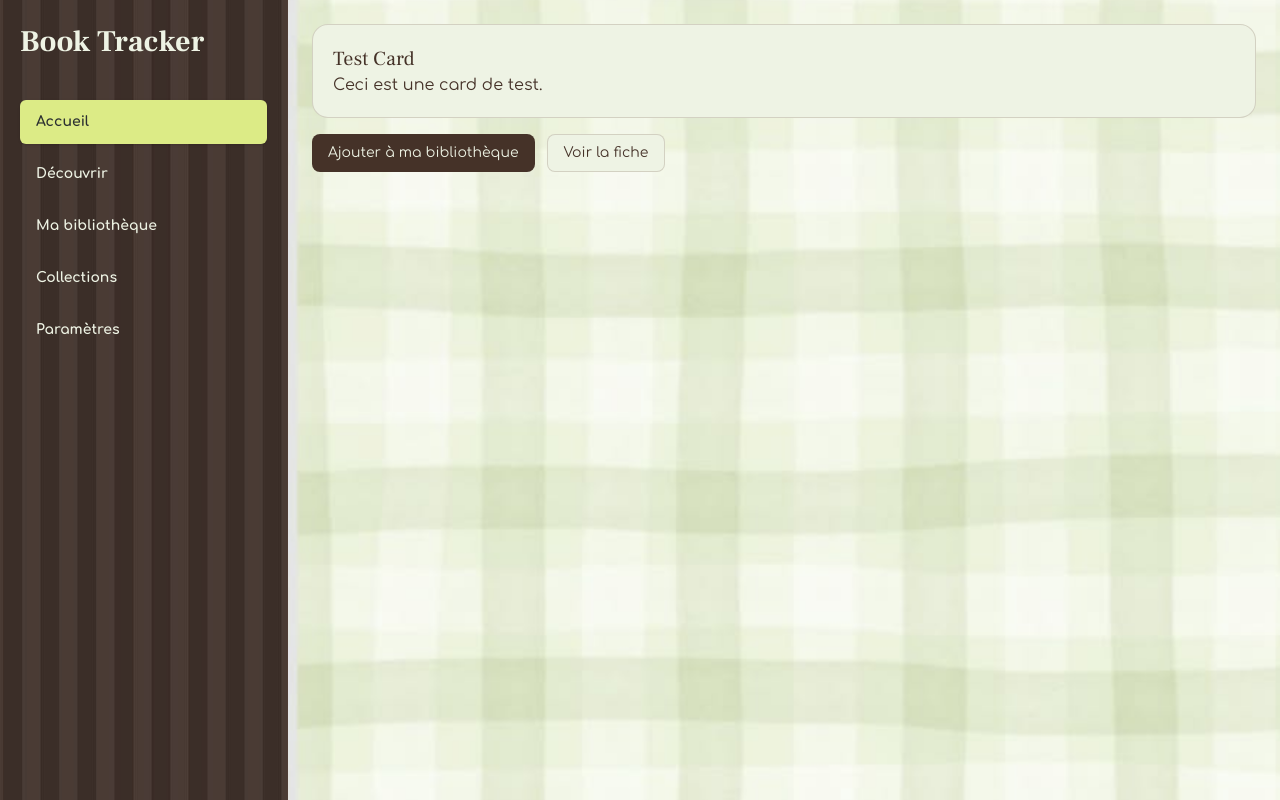
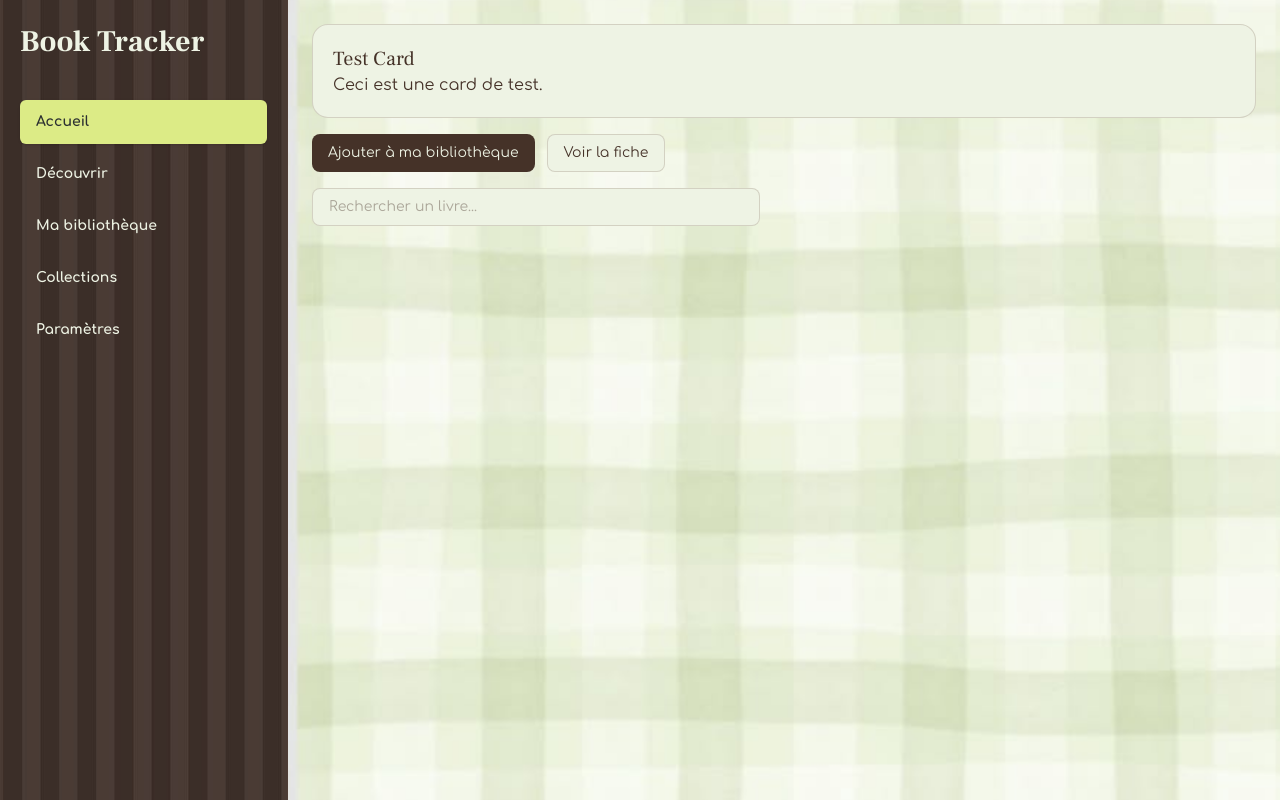
Before and after one commit to bldyonyx/BookTracker, a React (Vite) app: page / in a window 1280 px wide. Built offline with nearby package versions, Linux system fonts and the light colour scheme.

Commit message:
feat: add reusable input component

```diff
--- /dev/null
+++ b/src/components/ui/Input.jsx
@@ -0,0 +1,38 @@
+function Input({
+  label,
+  id,
+  className = '',
+  ...props
+}) {
+  return (
+    <div className="flex flex-col gap-1.5">
+      {label && (
+        <label
+          htmlFor={id}
+          className="font-ui text-sm text-darkwood"
+        >
+          {label}
+        </label>
+      )}
+
+      <input
+        id={id}
+        className={`
+          rounded-lg
+          border border-walnut/20
+          bg-cream
+          px-4 py-2
+          font-ui text-sm text-darkwood
+          outline-none
+          transition-colors
+          placeholder:text-darkwood/40
+          focus:border-walnut/60
+          ${className}
+        `}
+        {...props}
+      />
+    </div>
+  )
+}
+
+export default Input
--- a/src/pages/Dashboard.jsx
+++ b/src/pages/Dashboard.jsx
@@ -1,5 +1,6 @@
 import Button from '../components/ui/Button'
 import Card from '../components/ui/Card'
+import Input from '../components/ui/Input'
 
 function Dashboard() {
   return (
@@ -23,6 +24,14 @@ function Dashboard() {
           Voir la fiche
         </Button>
       </div>
+
+      <div className="mt-4 max-w-md">
+        <Input
+        id="test-search"
+        type="search"
+        placeholder="Rechercher un livre..."
+        />
+      </div>
     </div>
   )
 }
```
